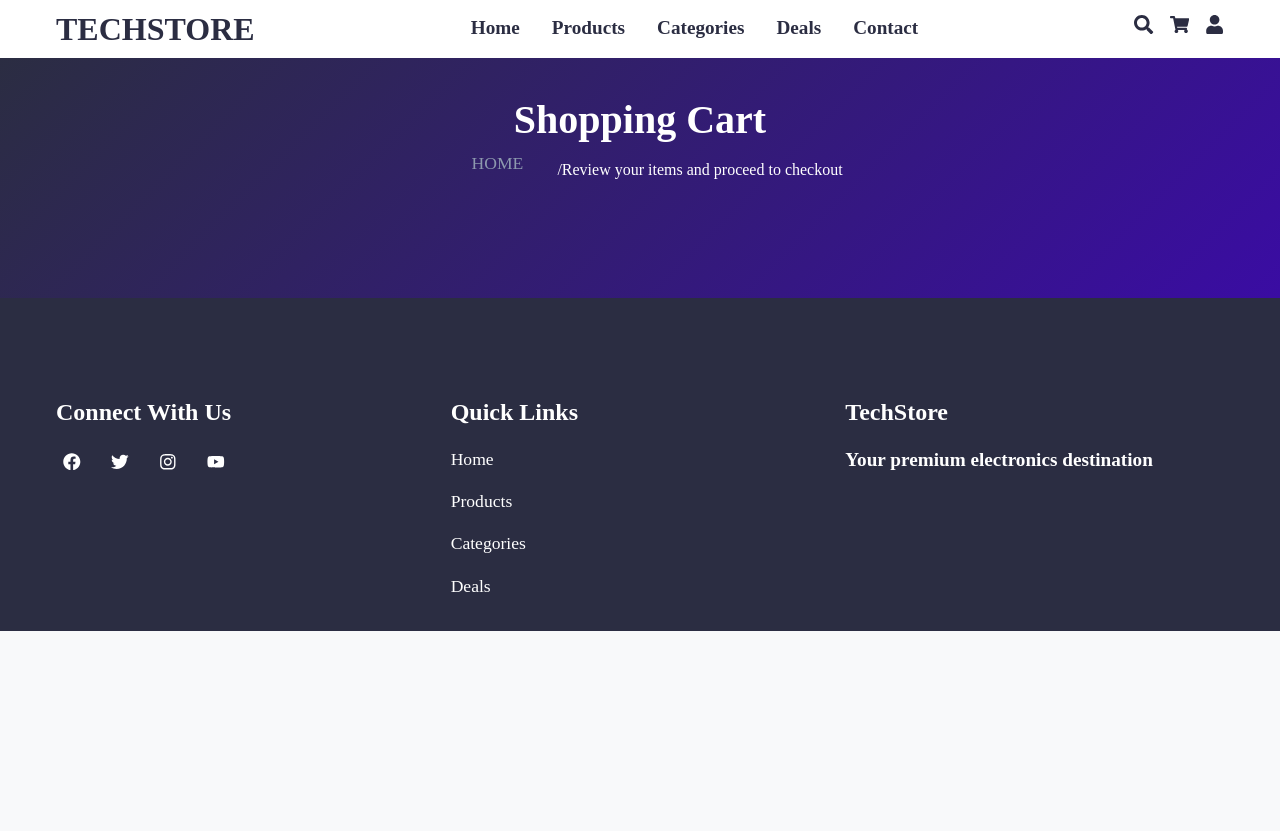
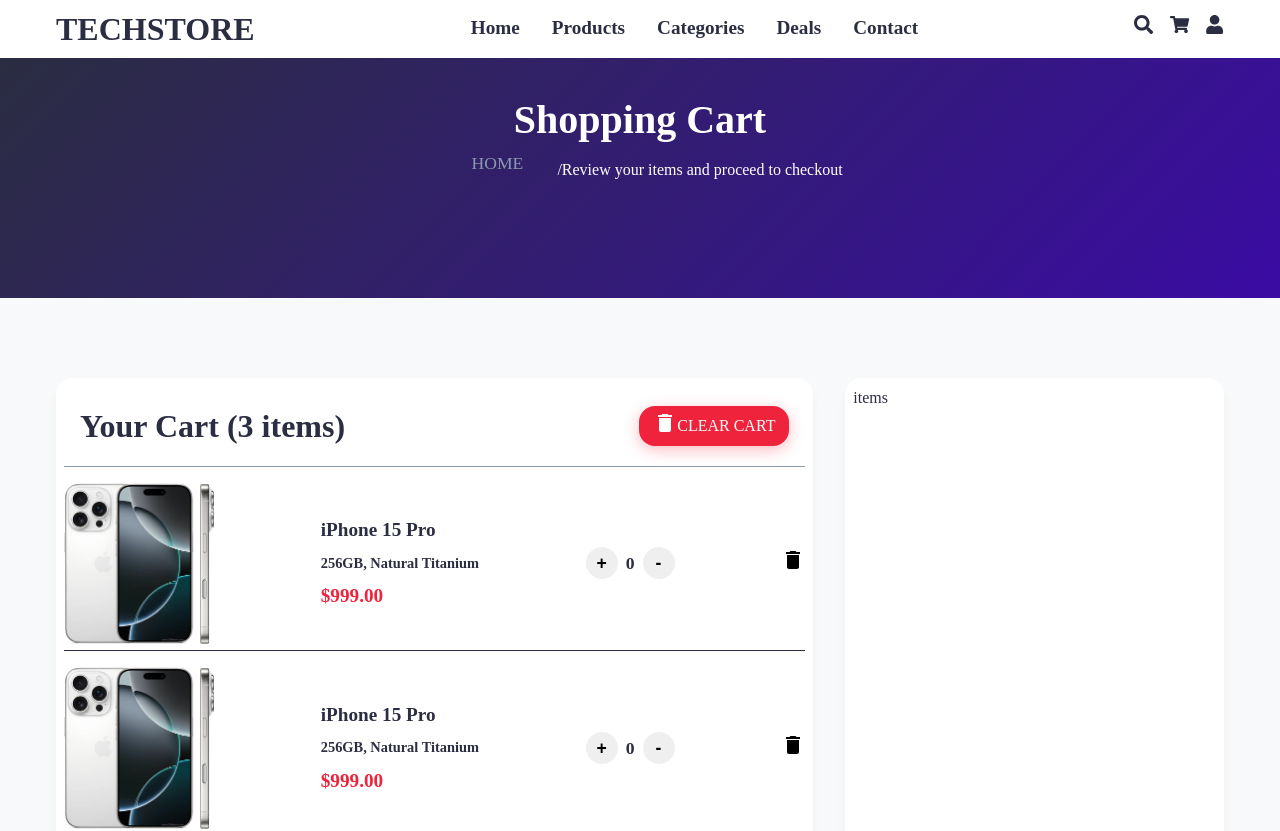
Before and after one commit to mohammadmehdidalvandii/techstore-front-end, a React (Vite) app: page /Cart in a window 1280 px wide. Shown: the top 831 px of the page. Before the commit the page ends 800 px from the top, so only its background shows below. Built offline with nearby package versions, Linux system fonts and the light colour scheme.

Commit message:
create shopping for cart-page

```diff
--- /dev/null
+++ b/src/components/template/cart/Shopping/Shopping.css
@@ -0,0 +1,38 @@
+.shopping{
+    display: block;
+    width: 100%;
+    margin-block: 5rem;
+}
+.grid_shopping{
+    display: grid;
+    grid-template-columns: 2fr 1fr;
+    gap: 2rem   ;
+}
+.grid_shopping .box{
+    display: block;
+    padding: 0.5rem;
+    background-color: var(--white);
+    border-radius: 1rem;
+    box-shadow: 0 10px 8px #efefef;
+}
+.shopping_content{
+    display: flex;
+    align-items: center;
+    justify-content: space-between;
+    padding: 1rem;
+    border-bottom: 1px solid var(--gray);
+}
+.shopping_content  .title{
+    display: block;
+    font-family: var(--font-rubikBlack);
+    font-size: 2rem;
+    color: var(--text-color);
+}
+.shopping_btn{
+    display: flex;
+    align-items: center;
+    width: 150px !important;
+}
+.shopping_btn span:first-child{
+    font-size: 1.5rem;
+}
--- /dev/null
+++ b/src/components/template/cart/Shopping/Shopping.tsx
@@ -0,0 +1,30 @@
+import React from 'react';
+import './Shopping.css'
+import { MdDelete } from 'react-icons/md';
+import ShoppingCart from '../ShoppingCart/ShoppingCart';
+
+const Shopping:React.FC = ()=>{
+  return (
+   <section className="shopping">
+        <div className="container">
+            <div className="grid_shopping">
+                <div className="box">
+                    <div className="shopping_content">
+                        <h6 className="title">Your Cart (3 items)</h6>
+                        <button className="btn primary shopping_btn">
+                            <span><MdDelete/></span>
+                            <span>Clear cart</span>
+                        </button>
+                    </div>
+                   <ShoppingCart/>
+                   <ShoppingCart/>
+                   <ShoppingCart/>
+                </div>
+                <div className="box">items</div>
+            </div>
+        </div>
+   </section>
+  )
+}
+
+export default Shopping
--- a/src/page/Cart/Cart.tsx
+++ b/src/page/Cart/Cart.tsx
@@ -1,6 +1,7 @@
 import Breadcrumb from '@components/module/Breadcrumb/Breadcrumb'
 import Footer from '@components/module/Footer/Footer'
 import Navbar from '@components/module/Navbar/Navbar'
+import Shopping from '@components/template/cart/Shopping/Shopping'
 import React from 'react'
 
 const Cart:React.FC = ()=>{
@@ -8,6 +9,7 @@
     <>
     <Navbar/>
     <Breadcrumb title='Shopping Cart'  text='Review your items and proceed to checkout'/>
+    <Shopping/>
     <Footer/>
     </>
   )
```
